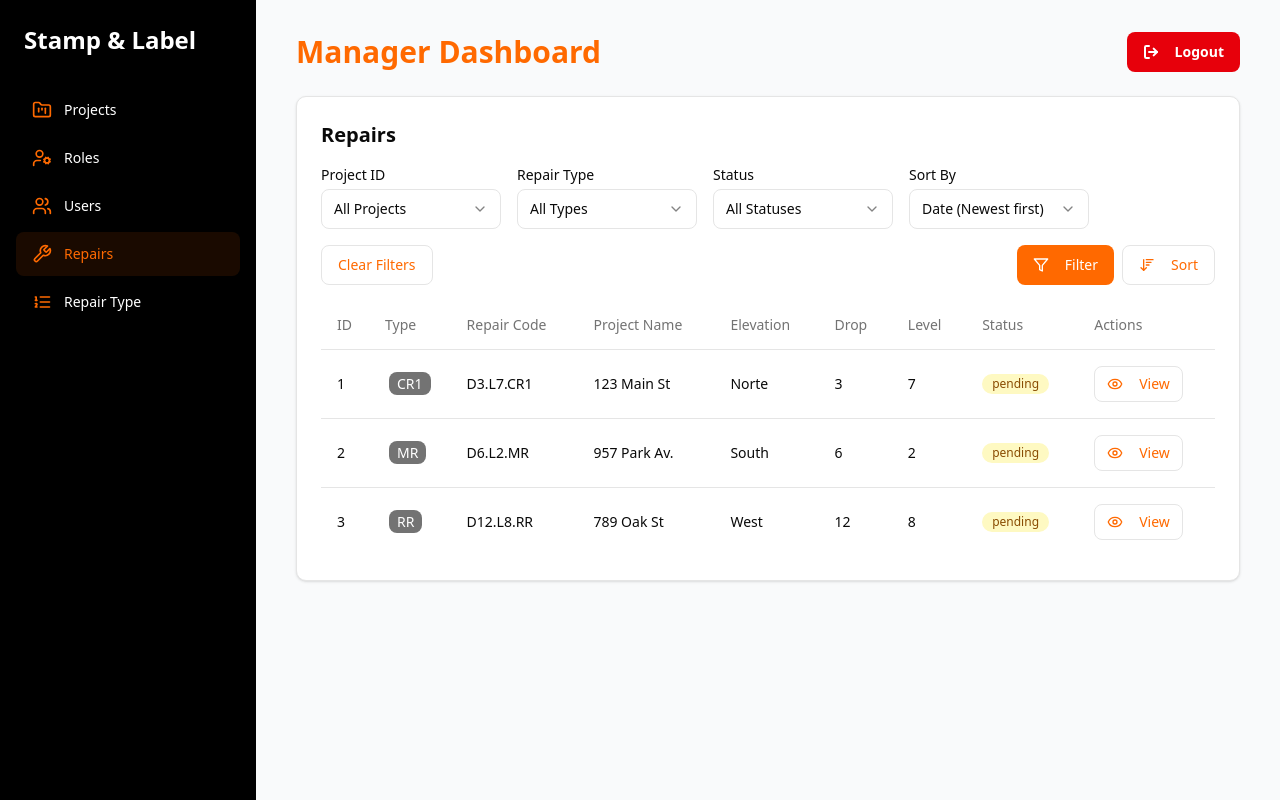
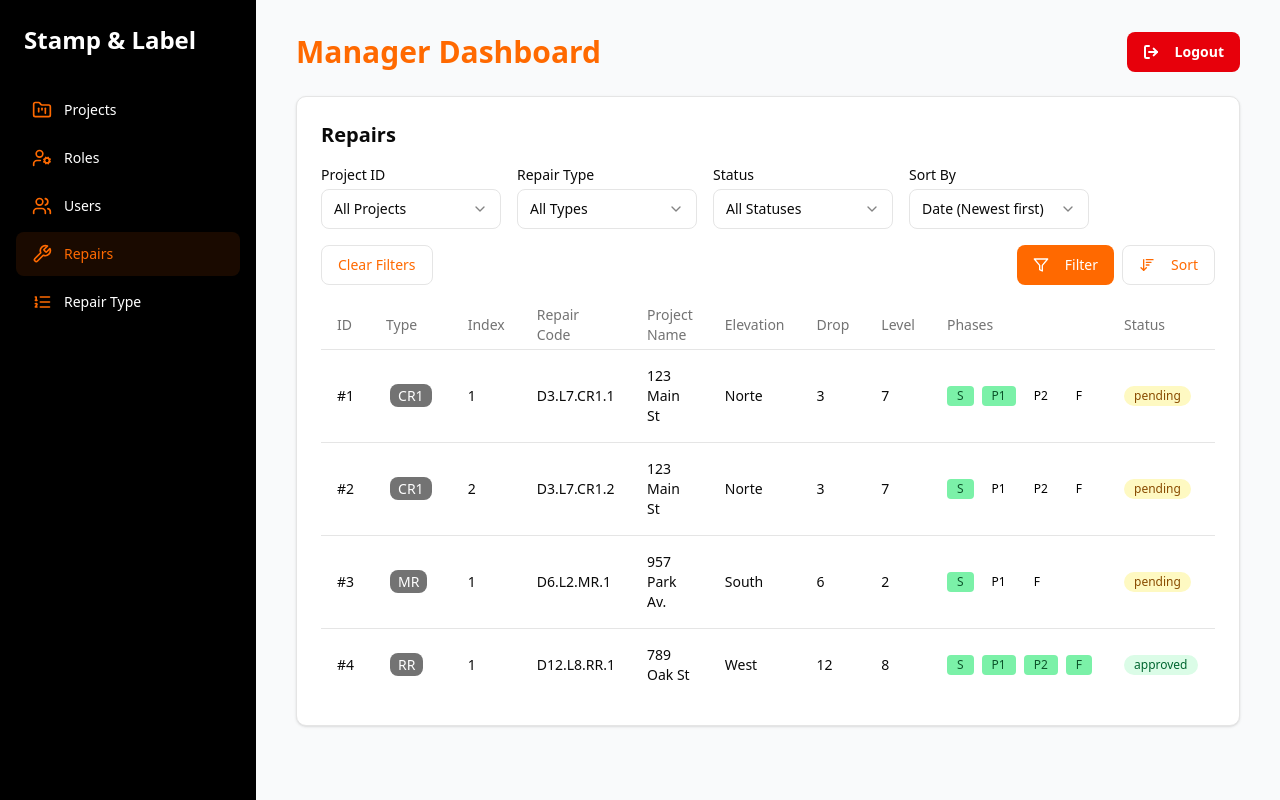
Before and after one commit to marcotortolani/workmap360, a Next.js app: page /manager/repairs in a window 1280 px wide. Built offline with nearby package versions, Linux system fonts and the light colour scheme.

Commit message:
fix repair data & fix manager repair table

```diff
--- a/src/app/manager/repairs/page.tsx
+++ b/src/app/manager/repairs/page.tsx
@@ -70,11 +70,13 @@ export default function ManagerRepairsPage() {
               <TableRow>
                 <TableHead className="w-12">ID</TableHead>
                 <TableHead className="w-20">Type</TableHead>
+                <TableHead className="w-10">Index</TableHead>
                 <TableHead>Repair Code</TableHead>
                 <TableHead>Project Name</TableHead>
                 <TableHead>Elevation</TableHead>
                 <TableHead>Drop</TableHead>
                 <TableHead>Level</TableHead>
+                <TableHead>Phases</TableHead>
                 {/* <TableHead>Technicians</TableHead> */}
                 {/* <TableHead>Date</TableHead> */}
                 <TableHead>Status</TableHead>
@@ -84,18 +86,56 @@ export default function ManagerRepairsPage() {
             <TableBody>
               {repairs.map((repair) => (
                 <TableRow key={repair.id}>
-                  <TableCell className="font-medium">{repair.id}</TableCell>
+                  <TableCell className="font-medium">#{repair.id}</TableCell>
                   <TableCell>
                     {/* {repair.repairType}{' '} */}
                     <span className="mx-1 px-2 py-0.5 bg-neutral-500 text-white rounded-md">
                       {repair.repairType}
                     </span>
                   </TableCell>
-                  <TableCell>{repair.repairCode}</TableCell>
+                  <TableCell>{repair.repairIndex}</TableCell>
+                  <TableCell>
+                    D{repair.drop}.L{repair.level}.{repair.repairType}.
+                    {repair.repairIndex}
+                  </TableCell>
                   <TableCell>{repair.projectName}</TableCell>
                   <TableCell>{repair.elevation}</TableCell>
                   <TableCell>{repair.drop}</TableCell>
                   <TableCell>{repair.level}</TableCell>
+                  <TableCell>
+                    <div className=" flex items-center gap-2">
+                      <span
+                        className={`inline-flex items-center rounded px-2.5 py-0.5 text-xs font-medium ${
+                          repair.phases.survey.createdAt !== 0
+                            ? 'bg-green-300 text-green-900'
+                            : 'bg-transparent text-black'
+                        }`}
+                      >
+                        S
+                      </span>
+                      {repair.phases.progress.map((phase, index) => (
+                        <span
+                          key={index}
+                          className={`inline-flex items-center rounded px-2.5 py-0.5 text-xs font-medium ${
+                            phase.createdAt !== 0
+                              ? 'bg-green-300 text-green-900'
+                              : 'bg-transparent text-black'
+                          }`}
+                        >
+                          P{index + 1}
+                        </span>
+                      ))}
+                      <span
+                        className={`inline-flex items-center rounded px-2.5 py-0.5 text-xs font-medium ${
+                          repair.phases.finish.createdAt !== 0
+                            ? 'bg-green-300 text-green-900'
+                            : 'bg-transparent text-black'
+                        }`}
+                      >
+                        F
+                      </span>
+                    </div>
+                  </TableCell>
                   {/* <TableCell>{repair.technician}</TableCell> */}
                   {/* <TableCell>
                     {new Date(
--- a/src/data/data-example.ts
+++ b/src/data/data-example.ts
@@ -159,7 +159,6 @@ export const EXAMPLE_PROJECTS: ProjectData[] = [
 export const EXAMPLE_REPAIRS: RepairData[] = [
   {
     id: 1,
-    repairCode: 'D3.L7.CR1',
     projectId: 1,
     projectName: '123 Main St',
     elevation: 'Norte',
@@ -167,11 +166,7 @@ export const EXAMPLE_REPAIRS: RepairData[] = [
     level: 7,
     repairType: 'CR1',
     repairTypeId: 1,
-    measurements: {
-      length: 100,
-      width: 50,
-      height: 200,
-    },
+    repairIndex: 1,
     status: 'pending',
     phases: {
       survey: {
@@ -179,6 +174,11 @@ export const EXAMPLE_REPAIRS: RepairData[] = [
         createdByUserId: 1,
         createdAt: 1698777600000,
         image: new Blob(),
+        measurements: {
+          length: 100,
+          width: 50,
+          depth: 10,
+        },
       },
       progress: [
         {
@@ -186,12 +186,152 @@ export const EXAMPLE_REPAIRS: RepairData[] = [
           createdByUserId: 1,
           createdAt: 1698777600000,
           image: new Blob(),
+          measurements: null,
+        },
+        {
+          createdByUserName: 'John Doe',
+          createdByUserId: 1,
+          createdAt: 0,
+          image: new Blob(),
+          measurements: null,
+        },
+      ],
+      finish: {
+        createdByUserName: 'John Doe',
+        createdByUserId: 1,
+        createdAt: 0,
+        image: new Blob(),
+        measurements: null,
+      },
+    },
+  },
+  {
+    id: 2,
+    projectId: 1,
+    projectName: '123 Main St',
+    elevation: 'Norte',
+    drop: 3,
+    level: 7,
+    repairType: 'CR1',
+    repairTypeId: 1,
+    repairIndex: 2,
+
+    status: 'pending',
+    phases: {
+      survey: {
+        createdByUserName: 'John Doe',
+        createdByUserId: 1,
+        createdAt: 1698777600000,
+        image: new Blob(),
+        measurements: {
+          length: 100,
+          width: 50,
+          height: 10,
+        },
+      },
+      progress: [
+        {
+          createdByUserName: 'John Doe',
+          createdByUserId: 1,
+          createdAt: 0,
+          image: new Blob(),
+          measurements: null,
+        },
+        {
+          createdByUserName: 'John Doe',
+          createdByUserId: 1,
+          createdAt: 0,
+          image: new Blob(),
+          measurements: null,
+        },
+      ],
+      finish: {
+        createdByUserName: 'John Doe',
+        createdByUserId: 1,
+        createdAt: 0,
+        image: new Blob(),
+        measurements: null,
+      },
+    },
+  },
+  {
+    id: 3,
+    projectId: 2,
+    projectName: '957 Park Av.',
+    elevation: 'South',
+    drop: 6,
+    level: 2,
+    repairType: 'MR',
+    repairTypeId: 1,
+    repairIndex: 1,
+    status: 'pending',
+    phases: {
+      survey: {
+        createdByUserName: 'John Doe',
+        createdByUserId: 1,
+        createdAt: 1698777600000,
+        image: new Blob(),
+        measurements: {
+          length: 100,
+          width: 50,
+          height: 200,
+        },
+      },
+      progress: [
+        {
+          createdByUserName: 'John Doe',
+          createdByUserId: 1,
+          createdAt: 0,
+          image: new Blob(),
+          measurements: null,
+        },
+      ],
+      finish: {
+        createdByUserName: 'John Doe',
+        createdByUserId: 1,
+        createdAt: 0,
+        image: new Blob(),
+        measurements: null,
+      },
+    },
+  },
+  {
+    id: 4,
+    projectId: 3,
+    projectName: '789 Oak St',
+    elevation: 'West',
+    drop: 12,
+    level: 8,
+    repairType: 'RR',
+    repairTypeId: 1,
+    repairIndex: 1,
+    status: 'approved',
+    phases: {
+      survey: {
+        createdByUserName: 'John Doe',
+        createdByUserId: 1,
+        createdAt: 1698777600000,
+        image: new Blob(),
+        measurements: {
+          length: 100,
+          width: 50,
+          height: 200,
+        },
+      },
+      progress: [
+        {
+          createdByUserName: 'John Doe',
+          createdByUserId: 1,
+          createdAt: 1698777600000,
+          image: new Blob(),
+          measurements: null,
         },
         {
           createdByUserName: 'John Doe',
           createdByUserId: 1,
           createdAt: 1698777600000,
           image: new Blob(),
+          measurements: null,
         },
       ],
       finish: {
@@ -199,96 +339,7 @@ export const EXAMPLE_REPAIRS: RepairData[] = [
         createdByUserId: 1,
         createdAt: 1698777600000,
         image: new Blob(),
-      },
-    },
-  },
-  {
-    id: 2,
-    repairCode: 'D6.L2.MR',
-    projectId: 2,
-    projectName: '957 Park Av.',
-    elevation: 'South',
-    drop: 6,
-    level: 2,
-    repairType: 'MR',
-    repairTypeId: 1,
-    measurements: {
-      length: 100,
-      width: 50,
-      height: 200,
-    },
-    status: 'pending',
-    phases: {
-      survey: {
-        createdByUserName: 'John Doe',
-        createdByUserId: 1,
-        createdAt: 1698777600000,
-        image: new Blob(),
-      },
-      progress: [
-        {
-          createdByUserName: 'John Doe',
-          createdByUserId: 1,
-          createdAt: 1698777600000,
-          image: new Blob(),
-        },
-        {
-          createdByUserName: 'John Doe',
-          createdByUserId: 1,
-          createdAt: 1698777600000,
-          image: new Blob(),
-        },
-      ],
-      finish: {
-        createdByUserName: 'John Doe',
-        createdByUserId: 1,
-        createdAt: 1698777600000,
-        image: new Blob(),
-      },
-    },
-  },
-  {
-    id: 3,
-    repairCode: 'D12.L8.RR',
-    projectId: 3,
-    projectName: '789 Oak St',
-    elevation: 'West',
-    drop: 12,
-    level: 8,
-    repairType: 'RR',
-    repairTypeId: 1,
-    measurements: {
-      length: 100,
-      width: 50,
-      height: 200,
-    },
-    status: 'pending',
-    phases: {
-      survey: {
-        createdByUserName: 'John Doe',
-        createdByUserId: 1,
-        createdAt: 1698777600000,
-        image: new Blob(),
-      },
-      progress: [
-        {
-          createdByUserName: 'John Doe',
-          createdByUserId: 1,
-          createdAt: 1698777600000,
-          image: new Blob(),
-        },
-        {
-          createdByUserName: 'John Doe',
-          createdByUserId: 1,
-          createdAt: 1698777600000,
-          image: new Blob(),
-        },
-      ],
-      finish: {
-        createdByUserName: 'John Doe',
-        createdByUserId: 1,
-        createdAt: 1698777600000,
-        image: new Blob(),
+        measurements: null,
       },
     },
   },
--- a/src/types/repair-type.ts
+++ b/src/types/repair-type.ts
@@ -30,7 +30,7 @@ export type RepairDataStatusType = 'approved' | 'pending' | 'rejected'
 
 export interface RepairData {
   id: number // ID de reparacion en BD
-  repairCode: string // Codigo de reparacion: D11.L2.MR
+  // repairCode: string // Codigo de reparacion: D11.L2.MR
   projectId: number
   projectName: string
   elevation: string
@@ -38,25 +38,28 @@ export interface RepairData {
   level: number
   repairType: string
   repairTypeId: number
-  measurements: Record<string, number>
+  repairIndex: number
   status: RepairDataStatusType
   phases: {
     survey: {
       createdByUserName: string
       createdByUserId: number
       createdAt: number
+      measurements: Record<string, number>
       image: Blob
     }
     progress: {
       createdByUserName: string
       createdByUserId: number
       createdAt: number
+      measurements?: Record<string, number> | null
       image: Blob
     }[]
     finish: {
       createdByUserName: string
       createdByUserId: number
       createdAt: number
+      measurements?: Record<string, number> | null
       image: Blob
     }
   }
```
